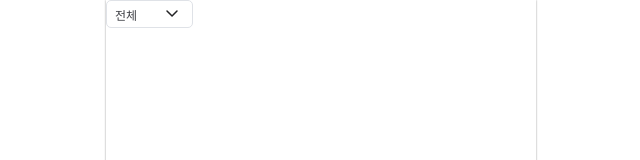
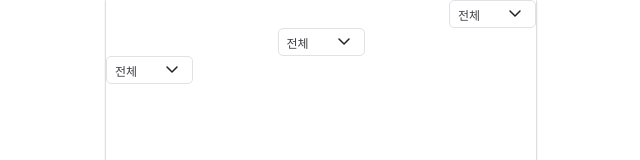
Before and after one commit to PICK-PLE/PICKPLE-client, a React (Vite) app: page /dev in a window 1280 px wide. Shown: the top 160 px of the page, without its empty margins (319-959 px from the left). Built offline with nearby package versions, Linux system fonts and the light colour scheme; a web font is replaced by a local one.

Commit message:
feat: Dev 페이지 내 FilterSelect 삽입

```diff
--- a/src/pages/dev/Dev.tsx
+++ b/src/pages/dev/Dev.tsx
@@ -3,9 +3,21 @@ import FilterSelect from 'src/components/common/select/FilterSelect/FilterSelect
 const Dev = () => {
   return (
     <>
-      <FilterSelect
-        options={['전체', '입금 대기', '승인 대기', '승인 완료', '승인 거절', '환불 완료']}
-      />
+      <div css={{ display: 'flex', justifyContent: 'flex-end' }}>
+        <FilterSelect
+          options={['전체', '입금 대기', '승인 대기', '승인 완료', '승인 거절', '환불 완료']}
+        />
+      </div>
+      <div css={{ display: 'flex', justifyContent: 'center' }}>
+        <FilterSelect
+          options={['전체', '입금 대기', '승인 대기', '승인 완료', '승인 거절', '환불 완료']}
+        />
+      </div>
+      <div>
+        <FilterSelect
+          options={['전체', '입금 대기', '승인 대기', '승인 완료', '승인 거절', '환불 완료']}
+        />
+      </div>
     </>
   );
 };
```
